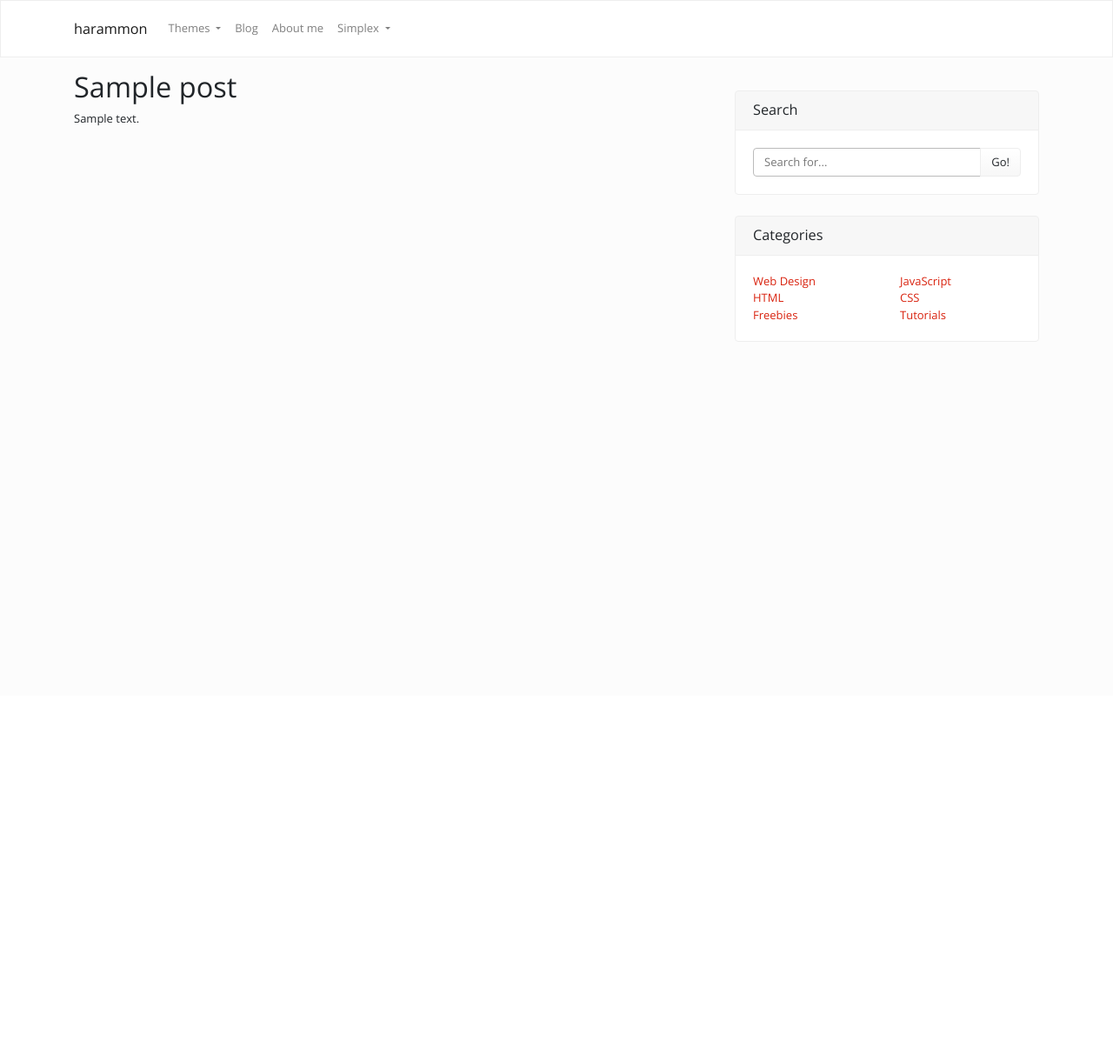
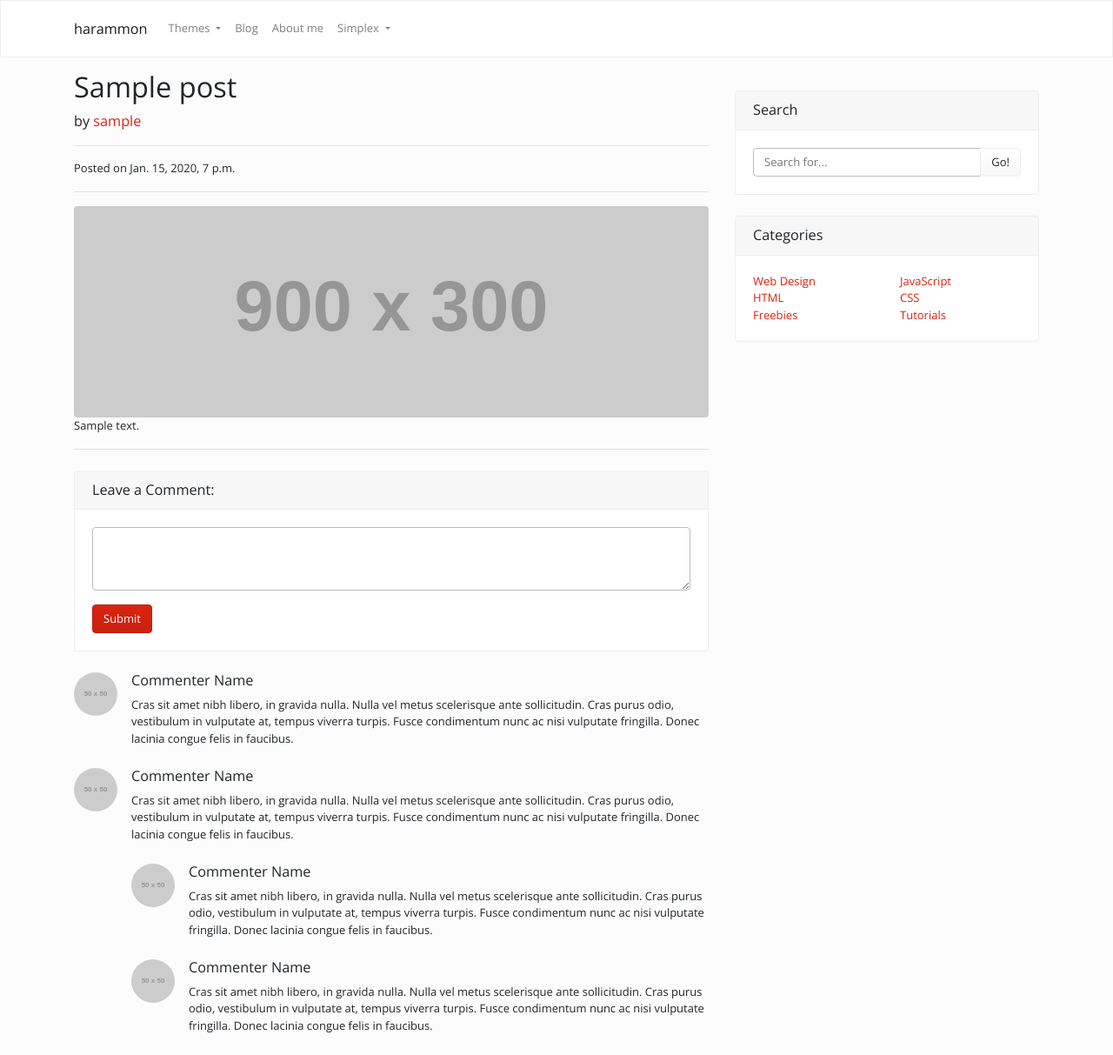
Before and after one commit to harammon/Django_my_website, a Django app: page /blog/1/ in a window 1280 px wide. Shown: the whole page at 87% size. Before the commit the page ends 393 px from the top, so only its background shows below. Run offline with Django 3.2, Linux system fonts and the light colour scheme; tables that the repository leaves empty hold one stand-in row (values such as "Sample post"); grey boxes labelled with a size stand in for pictures from a placeholder-image service; some libraries are stand-ins or nearby versions.

Commit message:
post detail page basic functions are implemented

```diff
--- a/blog/templates/blog/base.html
+++ b/blog/templates/blog/base.html
@@ -86,7 +86,7 @@
 <!--    </div>-->
 <div class="row">
       <!-- Blog Entries Column -->
-      <div class="col-md-8">
+      <div class="col-md-8" id="main_div">
           {% block content %}
           {% endblock %}
       </div>
@@ -130,7 +130,7 @@
 
 
       <!-- Sidebar Widgets Column -->
-      <div class="col-md-4">
+      <div class="col-md-4" id="sid_div">
 
         <!-- Search Widget -->
         <div class="card my-4">
--- a/blog/templates/blog/post_detail.html
+++ b/blog/templates/blog/post_detail.html
@@ -3,10 +3,77 @@
 {% block title %}{{object.title}} - Blog{% endblock %}        <!-- 상속을 받아도 원하는대로 타이틀을 출력해주기 위함 -->
 
 {% block content %}
-    <h1>
-        {{ object.title }}
-    </h1>
-    <div>
-        {{ object.content }}
+<!-- Title -->
+<h1>{{ object.title }}</h1>
+
+<!-- Author -->
+<p class="lead">
+    by
+    <a href="#">{{ object.author.username }}</a>
+</p>
+
+<hr>
+
+<!-- Date/Time -->
+<p>Posted on {{ object.created }}</p>
+
+<hr>
+
+<!-- Preview Image -->
+{% if object.head_image %}
+<img class="img-fluid rounded" src="http://placehold.it/900x300" alt="">
+
+{% endif %}
+
+<!-- Post Content -->
+{{ object.content }}
+<hr>
+
+<!-- Comments Form -->
+<div class="card my-4">
+    <h5 class="card-header">Leave a Comment:</h5>
+    <div class="card-body">
+        <form>
+            <div class="form-group">
+                <textarea class="form-control" rows="3"></textarea>
+            </div>
+            <button type="submit" class="btn btn-primary">Submit</button>
+        </form>
     </div>
+</div>
+
+<!-- Single Comment -->
+<div class="media mb-4">
+    <img class="d-flex mr-3 rounded-circle" src="http://placehold.it/50x50" alt="">
+    <div class="media-body">
+        <h5 class="mt-0">Commenter Name</h5>
+        Cras sit amet nibh libero, in gravida nulla. Nulla vel metus scelerisque ante sollicitudin. Cras purus odio, vestibulum in vulputate at, tempus viverra turpis. Fusce condimentum nunc ac nisi vulputate fringilla. Donec lacinia congue felis in faucibus.
+    </div>
+</div>
+
+<!-- Comment with nested comments -->
+<div class="media mb-4">
+    <img class="d-flex mr-3 rounded-circle" src="http://placehold.it/50x50" alt="">
+    <div class="media-body">
+        <h5 class="mt-0">Commenter Name</h5>
+        Cras sit amet nibh libero, in gravida nulla. Nulla vel metus scelerisque ante sollicitudin. Cras purus odio, vestibulum in vulputate at, tempus viverra turpis. Fusce condimentum nunc ac nisi vulputate fringilla. Donec lacinia congue felis in faucibus.
+
+        <div class="media mt-4">
+            <img class="d-flex mr-3 rounded-circle" src="http://placehold.it/50x50" alt="">
+            <div class="media-body">
+                <h5 class="mt-0">Commenter Name</h5>
+                Cras sit amet nibh libero, in gravida nulla. Nulla vel metus scelerisque ante sollicitudin. Cras purus odio, vestibulum in vulputate at, tempus viverra turpis. Fusce condimentum nunc ac nisi vulputate fringilla. Donec lacinia congue felis in faucibus.
+            </div>
+        </div>
+
+        <div class="media mt-4">
+            <img class="d-flex mr-3 rounded-circle" src="http://placehold.it/50x50" alt="">
+            <div class="media-body">
+                <h5 class="mt-0">Commenter Name</h5>
+                Cras sit amet nibh libero, in gravida nulla. Nulla vel metus scelerisque ante sollicitudin. Cras purus odio, vestibulum in vulputate at, tempus viverra turpis. Fusce condimentum nunc ac nisi vulputate fringilla. Donec lacinia congue felis in faucibus.
+            </div>
+        </div>
+
+    </div>
+</div>
 {% endblock %}
--- a/blog/templates/blog/post_list.html
+++ b/blog/templates/blog/post_list.html
@@ -14,11 +14,11 @@
                 <h2 class="card-title">{{ p.title }}</h2>
                 <!--                  <p class="card-text">{{ p.content }}</p>-->
                 <p class="card-text">{{ p.content | truncatewords:50 }}</p>     <!-- 트런케이트! 긴 글에 적용 -->
-                <a href="#" class="btn btn-primary">Read More &rarr;</a>
+                <a href="{{ p.get_absolute_url }}" class="btn btn-primary" id="read-more-post-{{ p.pk }}">Read More &rarr;</a>  <!-- p.get_absolute_url'()' 안써줌!! 예외!!!  -->
                 </div>
                 <div class="card-footer text-muted">
-                Posted on {{ p.created }} by {{ p.author }}
-                <a href="#">Start Bootstrap</a>
+                Posted on {{ p.created }} by
+                <a href="#">{{ p.author }}</a>
                 </div>
             </div>
         {% endfor %}
```
Also changed, not shown: blog/tests.py (+13 -0 lines).
